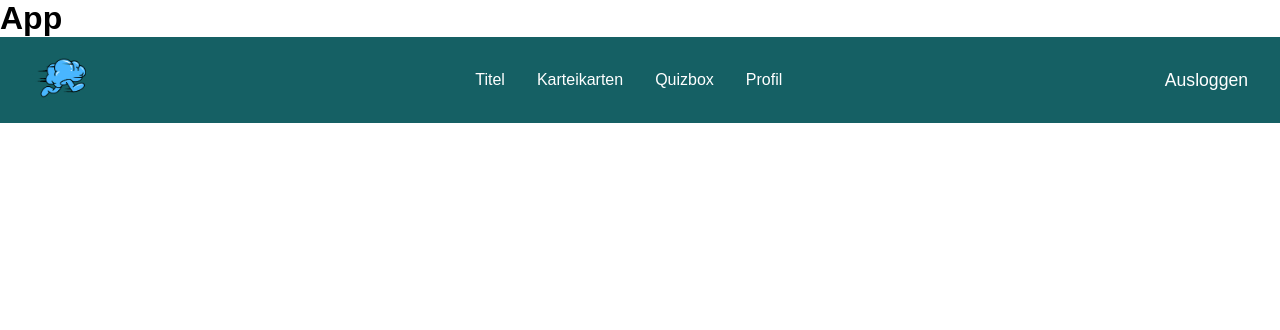
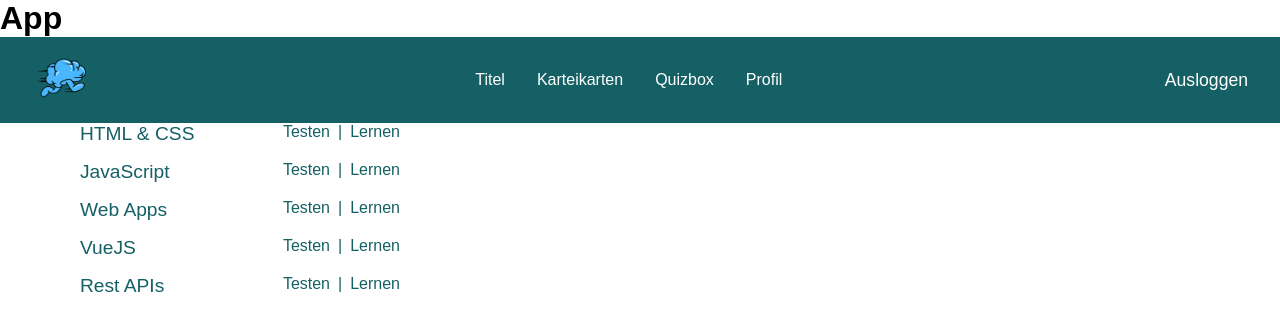
Before and after one commit to coding-bootcamps-eu/final-project-2024-08-learn-app, a Vue app: page /categories in a window 1280 px wide. Shown: the top 330 px of the page. Built offline with nearby package versions, Linux system fonts and the light colour scheme.

Commit message:
created the CategoriesView component

```diff
--- a/src/router/index.js
+++ b/src/router/index.js
@@ -1,6 +1,7 @@
 import { createRouter, createWebHistory } from 'vue-router'
 import HomeView from '../views/HomeView.vue'
 import TestView from '@/views/TestView.vue'
+import CategoriesView from '@/views/CategoriesView.vue'
 
 const router = createRouter({
   history: createWebHistory(import.meta.env.BASE_URL),
@@ -15,6 +16,11 @@ const router = createRouter({
       name: 'test',
       component: TestView,
     },
+    {
+      path: '/categories',
+      name: 'categories',
+      component: CategoriesView,
+    },
   ],
 })
 
--- /dev/null
+++ b/src/views/CategoriesView.vue
@@ -0,0 +1,65 @@
+<template>
+  <div class="category-list">
+    <div class="category-item" v-for="category in categories" :key="category.id">
+      <span>{{ category.name }}</span>
+      <div class="actions">
+        <a href="#">Testen</a>
+        <span>|</span>
+        <a href="#">Lernen</a>
+      </div>
+    </div>
+  </div>
+</template>
+
+<script>
+export default {
+  name: 'CategoryList',
+  data() {
+    return {
+      categories: [
+        { id: 1, name: 'HTML & CSS' },
+        { id: 2, name: 'JavaScript' },
+        { id: 3, name: 'Web Apps' },
+        { id: 4, name: 'VueJS' },
+        { id: 5, name: 'Rest APIs' }
+      ]
+    };
+  },
+}
+</script>
+
+<style scoped>
+.category-list {
+  display: flex;
+  flex-direction: column;
+  gap: 1rem;
+  width: 25vw;
+  margin-left: 5rem;
+}
+
+.category-item {
+  display: flex;
+  color: var(--clr-green-dark);
+  justify-content: space-between;
+  font-size: 1.2rem;
+}
+
+.actions {
+  display: flex;
+  color: var(--clr-green-dark);
+  gap: 0.5rem;
+  font-size: 1rem;
+}
+
+.actions a {
+  background: none;
+  border: none;
+  color: var(--clr-green-dark);
+  cursor: pointer;
+  text-decoration: none;
+}
+
+.actions a:hover {
+  text-decoration: underline;
+}
+</style>
```
